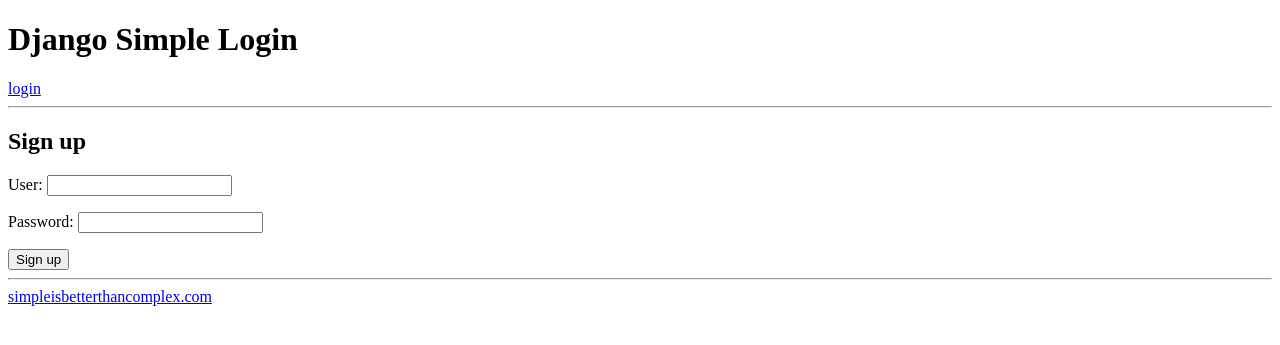
After one commit to GhitaAlexandruIon/resume, a Django app: template accounts/templates/signup.html in a window 1280 px wide. The commit adds this page. Shown: the top 345 px of the page. Run offline with Django 3.2, Linux system fonts and the light colour scheme; the template is opened without the code that fills it: values that come from a table or form of the project are taken from there, others are empty.

Commit message:
created a signup template

```diff
--- /dev/null
+++ b/accounts/templates/signup.html
@@ -0,0 +1,12 @@
+{% extends 'base.html' %}
+
+{% block title %}Sign Up{% endblock %}
+
+{% block content %}
+  <h2>Sign up</h2>
+  <form method="post">
+    {% csrf_token %}
+    {{ form.as_p }}
+    <button type="submit">Sign up</button>
+  </form>
+{% endblock %}
--- a/accounts/urls.py
+++ b/accounts/urls.py
@@ -1,4 +1,4 @@
-rom django.urls import path
+from django.urls import path
 
 from . import views
 
--- a/user_registration/templates/registration/logged_out.html
+++ b/user_registration/templates/registration/logged_out.html
@@ -1,4 +1,4 @@
-{% extends 'registration/base.html' %}
+{% extends 'app1/index.html' %}
 
 {% block title %}See you!{% endblock %}
 
```
